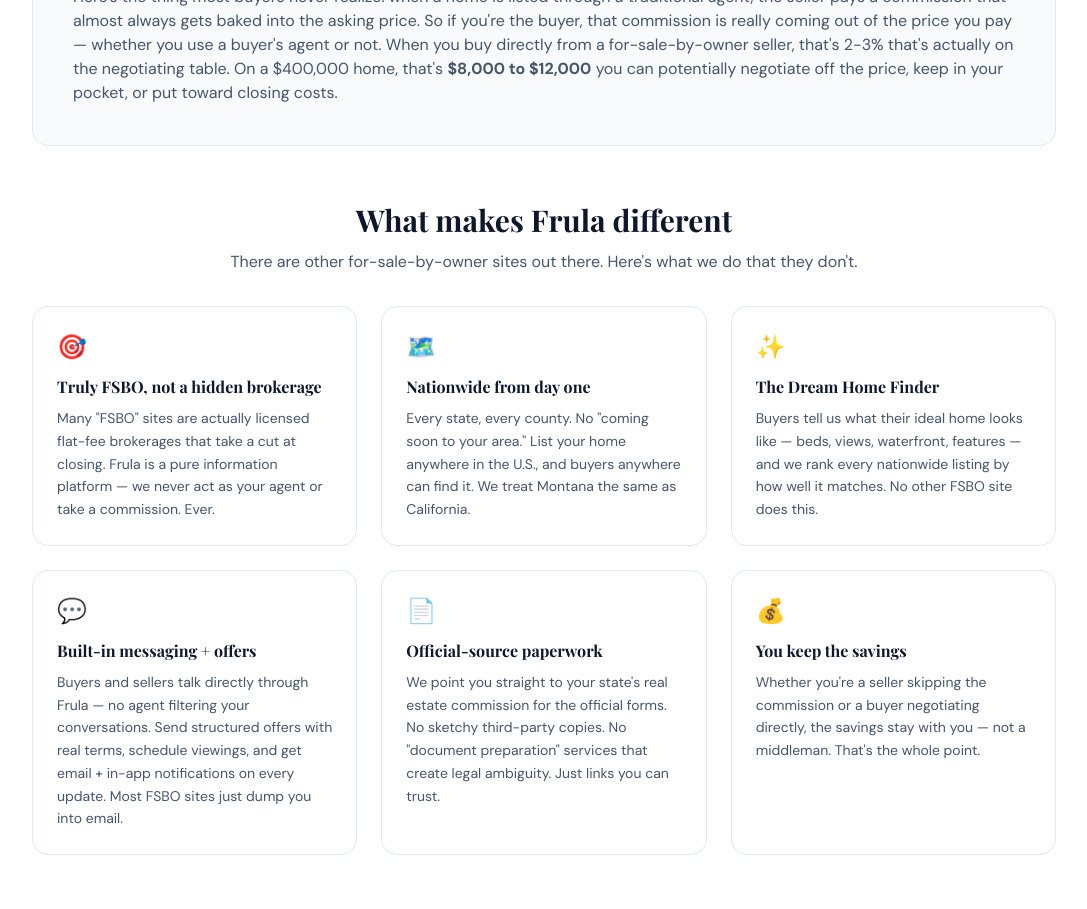
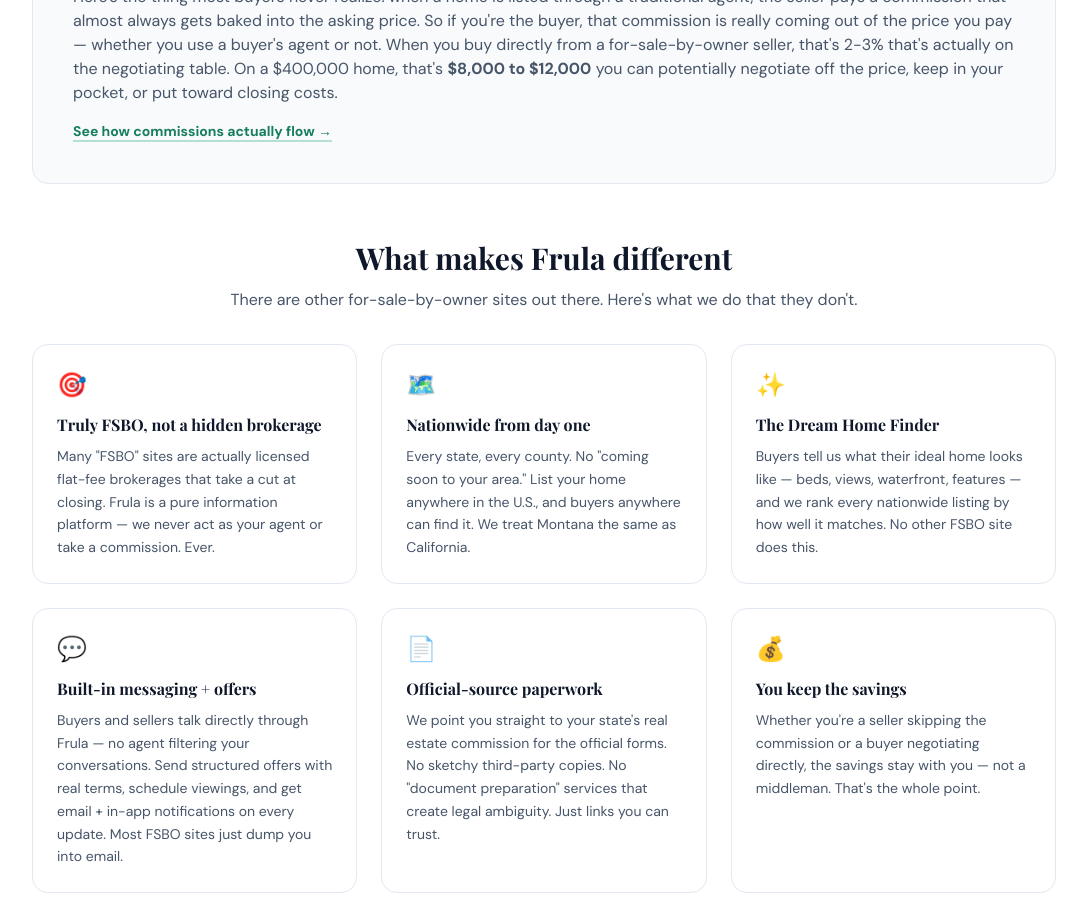
Before and after one commit to melissapula/frula, a Nuxt app in the folder apps/web/: page / in a window 1280 px wide. Shown: the part 1660-2569 px from the top of the page, without its empty margins (96-1183 px from the left). Built offline with nearby package versions, Linux system fonts and the light colour scheme; no server answers.

Commit message:
Link commissions guide from buyer-math card on landing page
Surfaces /how-commissions-work directly under the "You pay the
buyer's agent commission, too" callout so users can dig deeper
without hunting for the footer link.

Co-Authored-By: Claude Opus 4.7 (1M context) <noreply@anthropic.com>

```diff
--- a/apps/web/app/pages/index.vue
+++ b/apps/web/app/pages/index.vue
@@ -167,6 +167,12 @@
                         <strong>$8,000 to $12,000</strong> you can potentially negotiate off the
                         price, keep in your pocket, or put toward closing costs.
                     </p>
+                    <NuxtLink
+                        to="/how-commissions-work"
+                        class="text-brand-600 hover:text-brand-700 decoration-brand/30 hover:decoration-brand mt-4 inline-flex items-center text-sm font-semibold underline decoration-2 underline-offset-4"
+                    >
+                        See how commissions actually flow →
+                    </NuxtLink>
                 </div>
 
                 <!-- What makes Frula different from other FSBO sites -->
```
